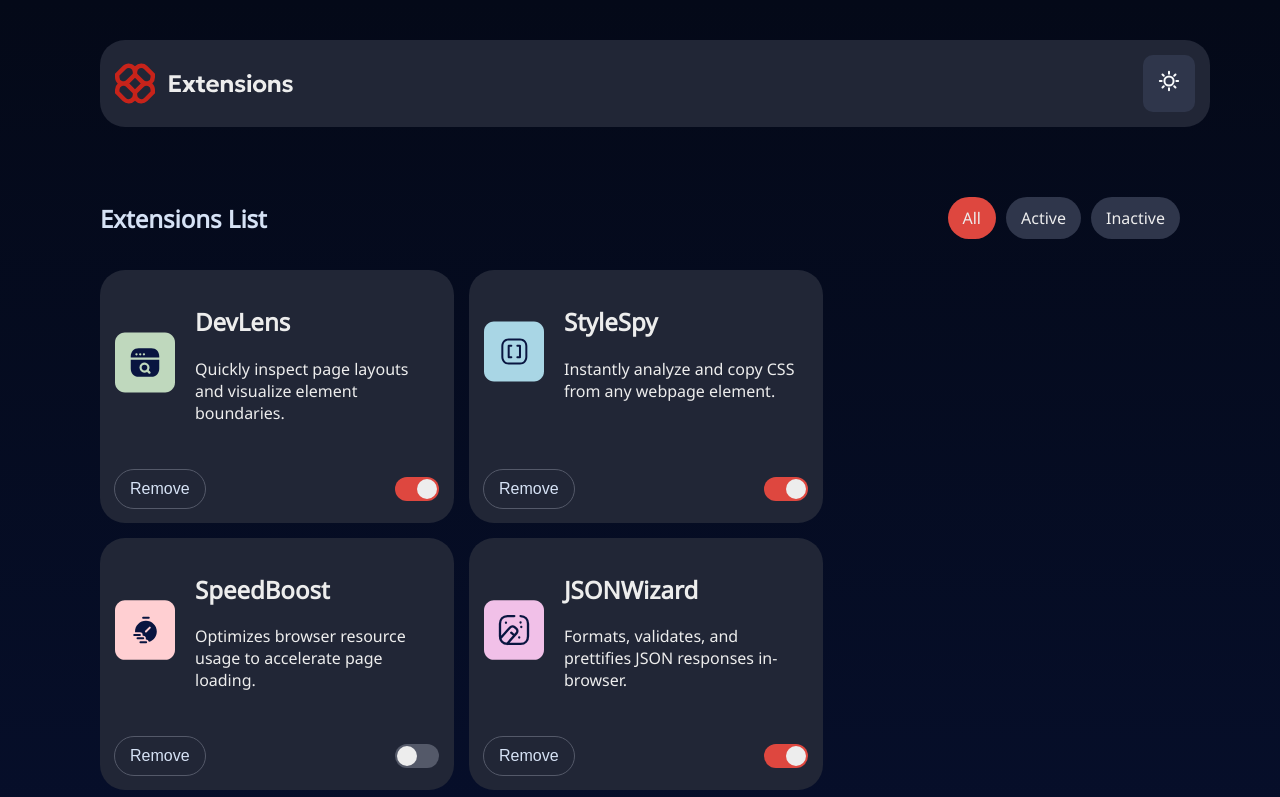
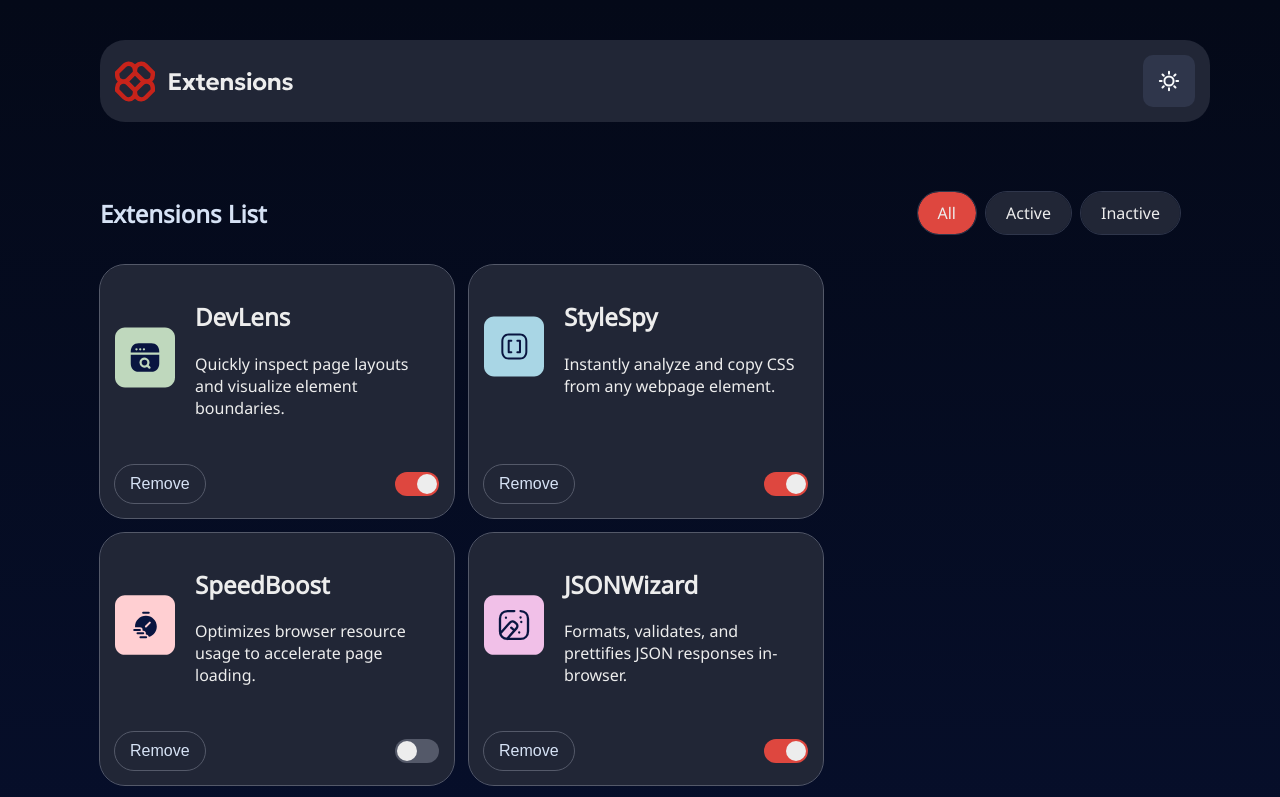
Before and after one commit to c0rnY6uy222/browser-extensions, a React (Vite) app: page / in a window 1280 px wide. Shown: the top 797 px of the page. Built offline with nearby package versions, Linux system fonts and the light colour scheme.

Commit message:
Final style fixing

```diff
--- a/src/components/cards/card/card.css
+++ b/src/components/cards/card/card.css
@@ -6,6 +6,7 @@
   width: 30%;
   background: var(--neutral-800);
   padding: 15px;
+  outline: 1px solid var(--neutral-600);
   border-radius: 25px;
   gap: 30px;
 }
--- a/src/components/filters/filters.css
+++ b/src/components/filters/filters.css
@@ -18,8 +18,9 @@
 }
 
 .filters-label {
-  background: var(--neutral-700);
-  padding: 10px 15px;
+  background: var(--neutral-800);
+  padding: 10px 20px;
+  outline: 1px solid var(--neutral-700);
   border-radius: 25px;
   cursor: pointer;
 }
--- a/src/components/nav/nav.css
+++ b/src/components/nav/nav.css
@@ -14,6 +14,7 @@ nav {
 }
 
 .nav-change-theme-btn {
+  display: flex;
   border: none;
   cursor: pointer;
   background: var(--neutral-700);
--- a/src/index.css
+++ b/src/index.css
@@ -41,8 +41,7 @@ testing the full range of screen sizes from 320px to large screens. */
 
   /* Gradients */
 
-  --light-gradient: linear-gradient(180deg, #ebf2fc 0%, #eef8f9 100%);
-  --dark-gradient: linear-gradient(180deg, #040918 0%, #091540 100%);
+  --gradient: linear-gradient(180deg, #040918 0%, #091540 100%);
 }
 
 :root[data-theme="light"] {
@@ -52,8 +51,9 @@ testing the full range of screen sizes from 320px to large screens. */
   --neutral-300: hsl(226, 11%, 37%);
   --neutral-600: hsl(0, 0%, 78%);
   --neutral-700: hsl(217, 61%, 90%);
-  --neutral-800: hsl(0, 0%, 93%);
-  --neutral-900: hsl(200, 60%, 99%);
+  --neutral-800: hsl(200, 60%, 99%);
+
+  --gradient: linear-gradient(180deg, #ebf2fc 0%, #eef8f9 100%);
 }
 
 * {
@@ -66,7 +66,7 @@ body {
   display: flex;
   justify-content: center;
 
-  background: var(--dark-gradient);
+  background: var(--gradient);
   color: var(--neutral-100);
 
   font-family: "Noto Sans Regular";
```
